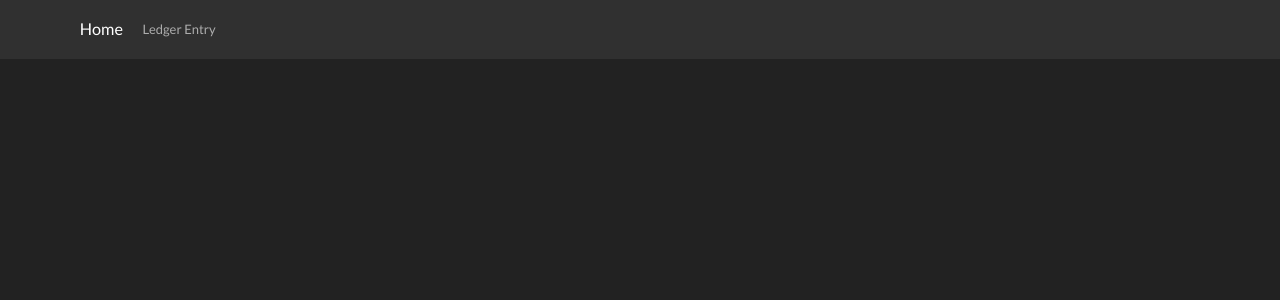
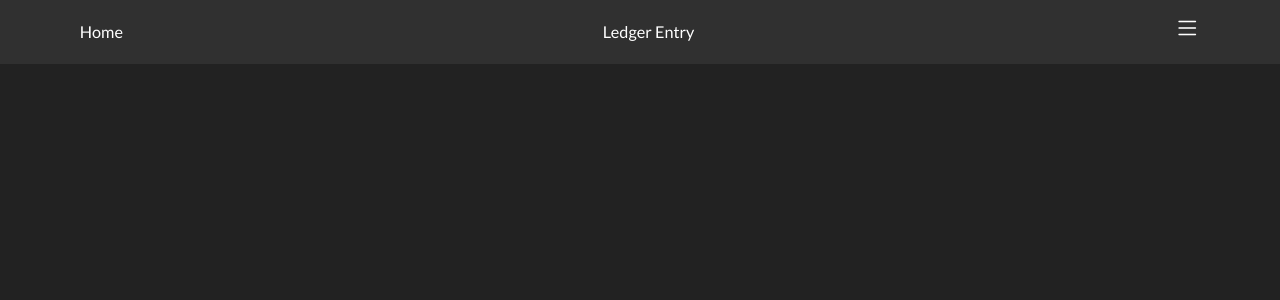
Before and after one commit to JosVermoesen/ledger-ng, an Angular app: page / in a window 1280 px wide. Shown: the top 300 px of the page. Built offline with nearby package versions, Linux system fonts and the light colour scheme.

Commit message:
learning bootstrap 5..

```diff
--- a/angular.json
+++ b/angular.json
@@ -23,17 +23,9 @@
             "polyfills": "src/polyfills.ts",
             "tsConfig": "tsconfig.app.json",
             "inlineStyleLanguage": "scss",
-            "assets": [
-              "src/favicon.ico",
-              "src/assets"
-            ],
-            "styles": [
-              "src/styles.scss"
-            ],
-            "scripts": [
-              "./node_modules/jquery/dist/jquery.min.js",
-              "./node_modules/bootstrap/dist/js/bootstrap.min.js"
-            ]
+            "assets": ["src/favicon.ico", "src/assets"],
+            "styles": ["src/styles.scss"],
+            "scripts": ["./node_modules/bootstrap/dist/js/bootstrap.min.js"]
           },
           "configurations": {
             "production": {
@@ -94,13 +86,8 @@
             "tsConfig": "tsconfig.spec.json",
             "karmaConfig": "karma.conf.js",
             "inlineStyleLanguage": "scss",
-            "assets": [
-              "src/favicon.ico",
-              "src/assets"
-            ],
-            "styles": [
-              "src/styles.scss"
-            ],
+            "assets": ["src/favicon.ico", "src/assets"],
+            "styles": ["src/styles.scss"],
             "scripts": []
           }
         }
--- a/src/app/app.module.ts
+++ b/src/app/app.module.ts
@@ -8,7 +8,6 @@ import { AppComponent } from './app.component';
 
 import { NavbarComponent } from './global/navbar/navbar.component';
 import { HttpClientModule } from '@angular/common/http';
-import { FontAwesomeModule } from '@fortawesome/angular-fontawesome';
 
 @NgModule({
   declarations: [AppComponent, NavbarComponent],
@@ -17,7 +16,6 @@ import { FontAwesomeModule } from '@fortawesome/angular-fontawesome';
     BrowserAnimationsModule,
     FormsModule,
     HttpClientModule,
-    FontAwesomeModule,
     AppRoutingModule,
   ],
   providers: [],
--- a/src/app/global/navbar/navbar.component.html
+++ b/src/app/global/navbar/navbar.component.html
@@ -1,29 +1,43 @@
-<nav class="navbar navbar-expand-sm navbar-dark bg-dark">
-  <!-- <nav class="navbar navbar-expand-sm bg-dark"> -->
+<nav class="navbar navbar-dark bg-dark mb-3">
   <div class="container">
-    <a class="navbar-brand" routerLink="/home">
-      Home
-    </a>
-    <button class="navbar-toggler" data-toggle="collapse" data-target="#navbarCollapse">
-      <!-- <fa-icon class="fa-1x mb-2" [icon]="faBars"></fa-icon> -->
-      <span class=""></span>
-    </button>
+    <a class="navbar-brand" routerLink="/home"> Home </a>
+    <a class="navbar-brand" routerLink="/ledger-entry"> Ledger Entry </a>
+
+    <ul class="navbar-nav ml-auto">
+      <h3><i class="bi bi-list"></i></h3>
+    </ul>
+  </div>
+</nav>
+
+<!-- <nav class="navbar navbar-expand-sm navbar-dark bg-dark">
+
+  <div class="container">
+    <a class="navbar-brand" routerLink="/home"> Home </a>
+    <button
+      class="navbar-toggler"
+      data-toggle="collapse"
+      data-target="#navbarCollapse"
+    ></button>
 
     <div class="collapse navbar-collapse" id="navbarCollapse">
       <ul class="navbar-nav ml-auto">
-
         <li class="nav-item">
-          <a routerLink="/ledger-entry" data-toggle="collapse" data-target=".navbar-collapse.show"
-            class="nav-link">Ledger
-            Entry</a>
+          <a
+            routerLink="/ledger-entry"
+            data-toggle="collapse"
+            data-target=".navbar-collapse.show"
+            class="nav-link"
+            >Ledger Entry</a
+          >
         </li>
 
-        <!-- <li class="nav-item">
-          <a class="nav-link" (click)="onLanguageModal()">Taalkeuze
-            <fa-icon class="fa-1x" [icon]="faGlobe"></fa-icon>
-          </a>
-        </li> -->
+
+
+            <i class="bi bi-list"></i>
+
+
       </ul>
     </div>
   </div>
 </nav>
+ -->
--- a/src/app/global/navbar/navbar.component.ts
+++ b/src/app/global/navbar/navbar.component.ts
@@ -1,11 +1,7 @@
 import { Component } from '@angular/core';
-
-import { faBars } from '@fortawesome/free-solid-svg-icons';
 
 @Component({
   selector: 'app-navbar',
   templateUrl: './navbar.component.html',
 })
-export class NavbarComponent {
-  faBars = faBars;
-}
+export class NavbarComponent {}
```
Also changed, not shown: package.json (+2 -5 lines), 1 other file (tests, documents, lock files or other folders).
